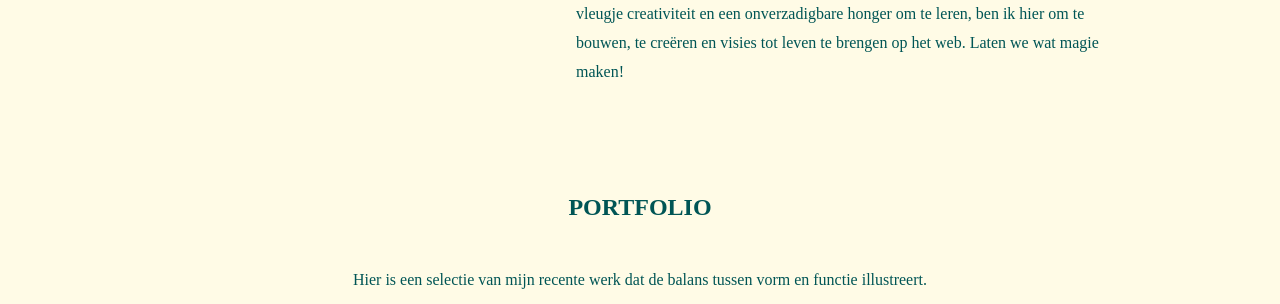
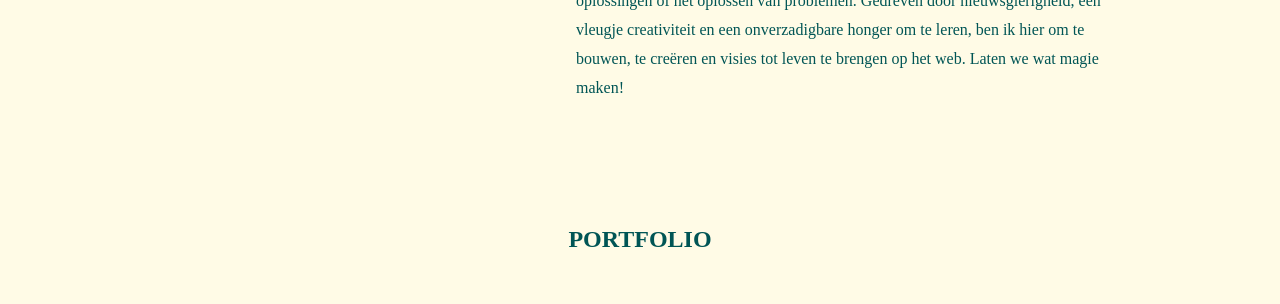
Before and after one commit to Tjanneke/cv, a plain HTML site: page index.html in a window 1280 px wide. Shown: the part 554-858 px from the top of the page. Drawn offline with nearby package versions, Linux system fonts and the light colour scheme; a web font is replaced by a local one.

Commit message:
Update styles.css

```diff
--- a/styles/styles.css
+++ b/styles/styles.css
@@ -95,8 +95,8 @@ header .navbar a:hover {
 }
 
 section {
-  margin-top: 3rem;
-  margin-bottom: 2rem;
+  margin-top: 4rem;
+  margin-bottom: 3rem;
   display: flex;
   align-items: center;
   justify-content: center;
```
